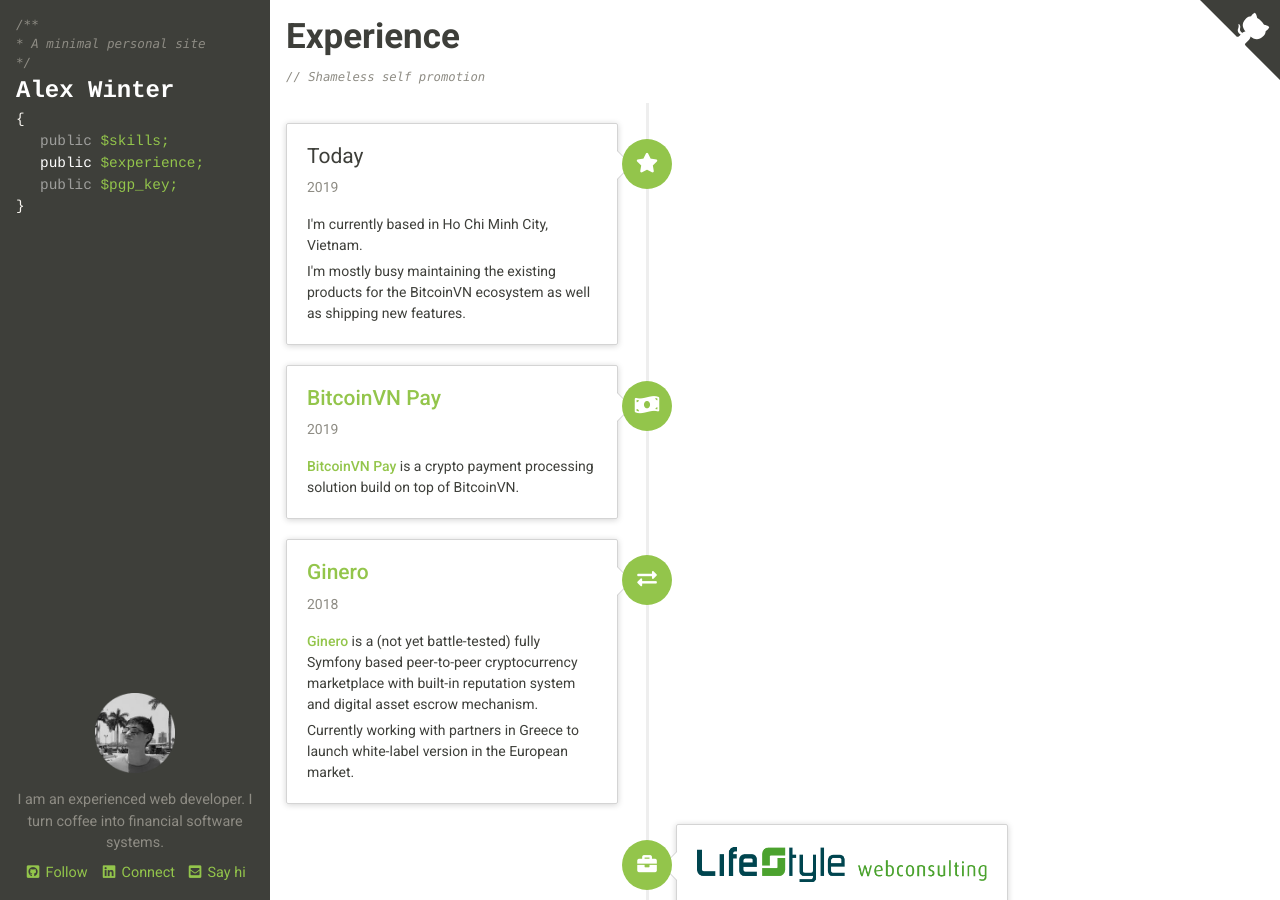
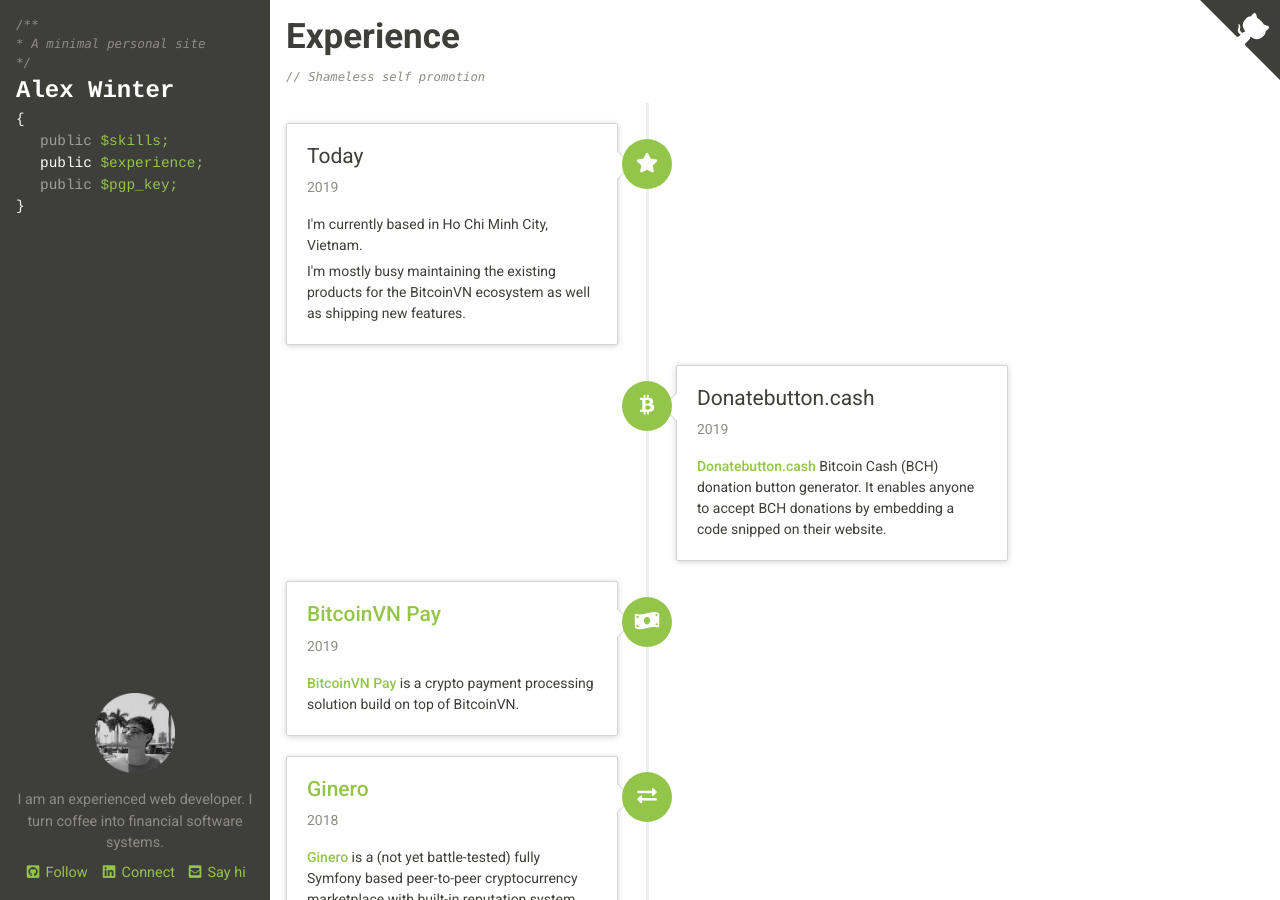
Before and after one commit to sonofliberty/sonofliberty.github.io, a Jekyll site: the page built from 002-experience.html, in a window 1280 px wide and 900 px high. Built offline with Jekyll 4.4.1, drawn with Linux system fonts in a browser that asks for light colours.

Commit message:
Add experience, travis config, docker-compose file

```diff
--- a/002-experience.html
+++ b/002-experience.html
@@ -25,6 +25,24 @@
                     <p>
                         I'm mostly busy maintaining the existing products for the BitcoinVN ecosystem as well as
                         shipping new features.
+                    </p>
+                </div>
+            </div>
+        </li>
+
+        <li class="timeline-inverted">
+            <div class="timeline-badge bg-success"><i class="fab fa-btc"></i></div>
+            <div class="timeline-panel">
+                <div class="timeline-heading">
+                    <h4 class="timeline-title">
+                        Donatebutton.cash
+                    </h4>
+                    <p class="text-muted">2019</p>
+                </div>
+                <div class="timeline-body">
+                    <p>
+                        <a href="https://donatebutton.cash">Donatebutton.cash</a> Bitcoin Cash (BCH) donation button
+                        generator. It enables anyone to accept BCH donations by embedding a code snipped on their website.
                     </p>
                 </div>
             </div>
--- a/Gemfile
+++ b/Gemfile
@@ -21,7 +21,6 @@
 group :jekyll_plugins do
   gem "jekyll-feed"
   gem "jekyll-paginate"
-  gem "jekyll-github-metadata"
 end
 
 gem "rouge"
```
Also changed, not shown: docker-compose.yml (added, +11 -0 lines), .travis.yml (added), Gemfile.lock.
